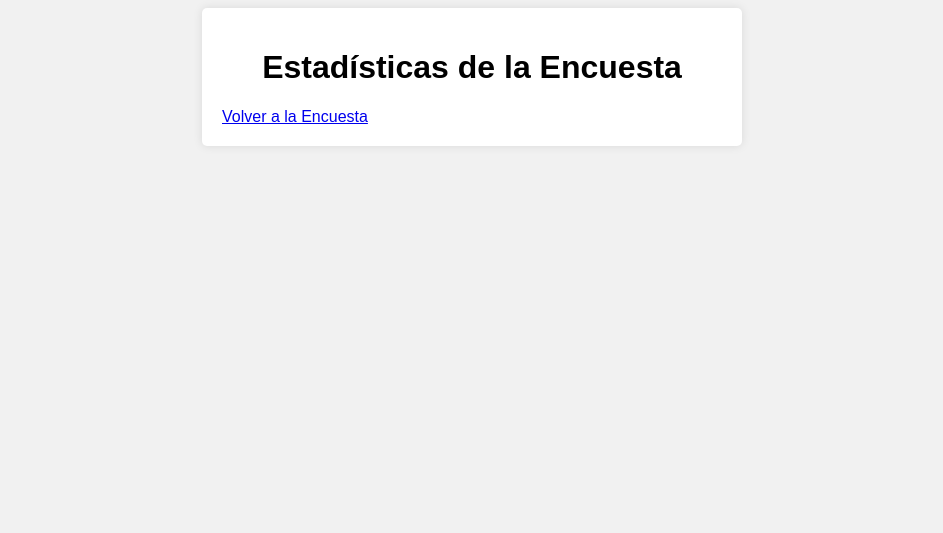
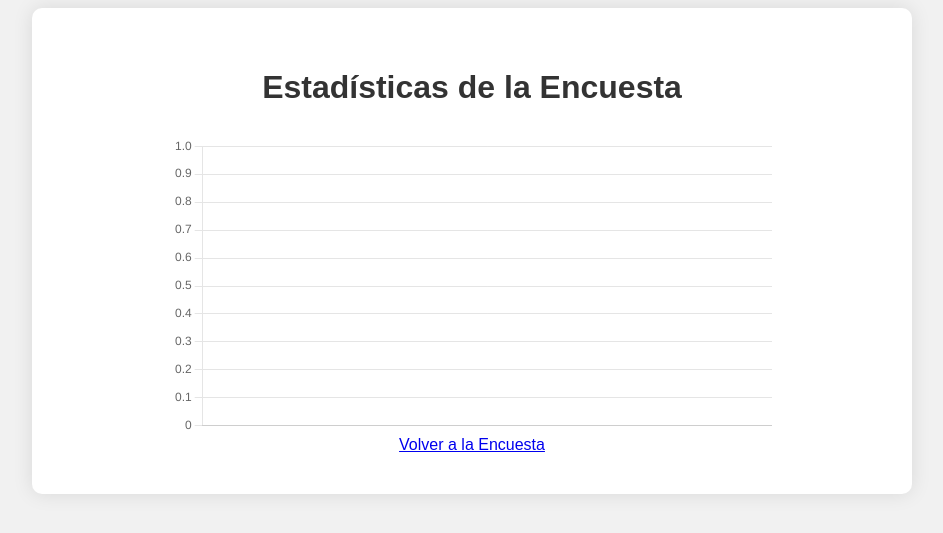
Before and after one commit to srivjim/Encuesta-nodo-php, a PHP site: page /statistics.php in a window 1280 px wide. Shown: the top 533 px of the page, without its empty margins (168-1111 px from the left). Run offline with PHP 8.4, Linux system fonts and the light colour scheme; data that the repository does not hold is empty.

Commit message:
Update statistics.php

```diff
--- a/src/statistics.php
+++ b/src/statistics.php
@@ -35,38 +35,99 @@ $conn->close();
         }
 
         .container {
-            max-width: 500px;
+            max-width: 800px;
             margin: 0 auto;
-            padding: 20px;
-            background-color: #fff;
-            border-radius: 5px;
-            box-shadow: 0 0 10px rgba(0, 0, 0, 0.1);
+            padding: 40px;
+            background-color: #ffffff;
+            border-radius: 10px;
+            box-shadow: 0 0 20px rgba(0, 0, 0, 0.1);
+            text-align: center;
         }
 
         h1 {
-            text-align: center;
+            color: #333333;
+            font-size: 32px;
+            margin-bottom: 30px;
         }
 
-        .statistics {
-            margin-top: 20px;
+        .chart-container {
+            width: 100%;
+            max-width: 600px;
+            margin: 0 auto;
         }
 
-        .option {
+        .chart-title {
+            font-size: 24px;
+            font-weight: bold;
+            margin-bottom: 20px;
+        }
+
+        .chart-bar {
+            display: flex;
+            align-items: center;
             margin-bottom: 10px;
         }
+
+        .chart-bar-label {
+            flex: 0 0 120px;
+            text-align: right;
+            padding-right: 10px;
+        }
+
+        .chart-bar-value {
+            flex: 1;
+            background-color: #4CAF50;
+            color: #ffffff;
+            height: 30px;
+            line-height: 30px;
+            border-radius: 5px;
+        }
     </style>
+    <script src="https://cdn.jsdelivr.net/npm/chart.js"></script>
 </head>
 <body>
     <div class="container">
         <h1>Estadísticas de la Encuesta</h1>
 
-        <div class="statistics">
-            <?php foreach ($statistics as $opcion => $total) : ?>
-                <div class="option">
-                    <strong><?php echo $opcion; ?></strong>: <?php echo $total; ?> votos
-                </div>
-            <?php endforeach; ?>
+        <div class="chart-container">
+            <canvas id="chart"></canvas>
         </div>
+
+        <script>
+            // Obtener los datos de PHP
+            var statistics = <?php echo json_encode($statistics); ?>;
+
+            // Convertir los datos a formato adecuado para Chart.js
+            var labels = Object.keys(statistics);
+            var values = Object.values(statistics);
+
+            // Configuración de la gráfica
+            var ctx = document.getElementById('chart').getContext('2d');
+            var chart = new Chart(ctx, {
+                type: 'bar',
+                data: {
+                    labels: labels,
+                    datasets: [{
+                        label: 'Votos',
+                        data: values,
+                        backgroundColor: '#4CAF50'
+                    }]
+                },
+                options: {
+                    scales: {
+                        y: {
+                            beginAtZero: true,
+                            precision: 0
+                        }
+                    },
+                    plugins: {
+                        legend: {
+                            display: false
+                        }
+                    }
+                }
+            });
+        </script>
 
         <div class="btn-container">
             <a class="btn" href="index.php">Volver a la Encuesta</a>
```
